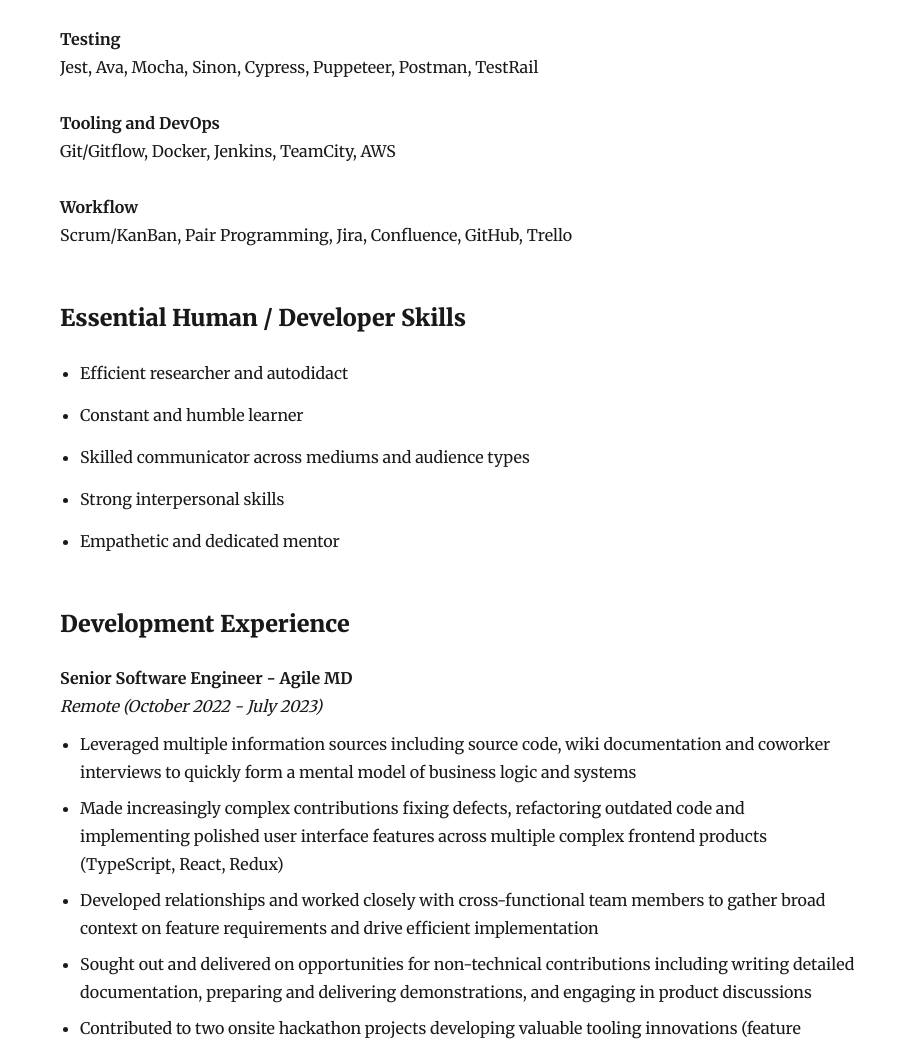
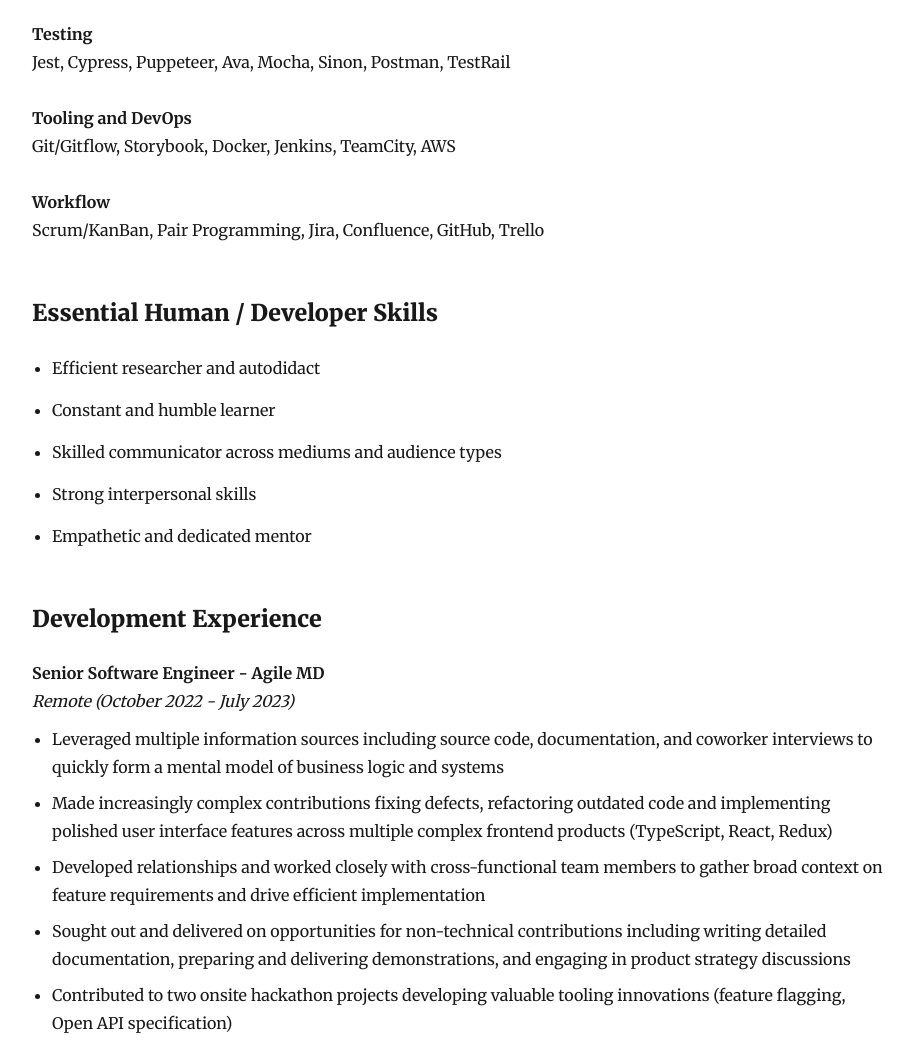
Before and after one commit to cdanielsen/blog, a Gatsby site: page /resume in a window 1280 px wide. Shown: the part 312-1352 px from the top of the page, without its empty margins (181-1084 px from the left). Built offline with nearby package versions, Linux system fonts and the light colour scheme; Gatsby itself is replaced by a stand-in of ours; some packages are replaced by stand-ins of ours; a small style sheet from the web is missing.

Commit message:
fix: resume tweaks/corrections

```diff
--- a/resumeContent.js
+++ b/resumeContent.js
@@ -67,18 +67,25 @@
       label: "Testing",
       content: [
         "Jest",
+        "Cypress",
+        "Puppeteer",
         "Ava",
         "Mocha",
         "Sinon",
-        "Cypress",
-        "Puppeteer",
         "Postman",
         "TestRail",
       ],
     },
     {
       label: "Tooling and DevOps",
-      content: ["Git/Gitflow", "Docker", "Jenkins", "TeamCity", "AWS"],
+      content: [
+        "Git/Gitflow",
+        "Storybook",
+        "Docker",
+        "Jenkins",
+        "TeamCity",
+        "AWS",
+      ],
     },
     {
       label: "Workflow",
@@ -100,10 +107,10 @@
       startDate: "October 2022",
       endDate: "July 2023",
       highlights: [
-        "Leveraged multiple information sources including source code, wiki documentation and coworker interviews to quickly form a mental model of business logic and systems",
+        "Leveraged multiple information sources including source code, documentation, and coworker interviews to quickly form a mental model of business logic and systems",
         "Made increasingly complex contributions fixing defects, refactoring outdated code and implementing polished user interface features across multiple complex frontend products (TypeScript, React, Redux)",
         "Developed relationships and worked closely with cross-functional team members to gather broad context on feature requirements and drive efficient implementation",
-        "Sought out and delivered on opportunities for non-technical contributions including writing detailed documentation, preparing and delivering demonstrations, and engaging in product discussions",
+        "Sought out and delivered on opportunities for non-technical contributions including writing detailed documentation, preparing and delivering demonstrations, and engaging in product strategy discussions",
         "Contributed to two onsite hackathon projects developing valuable tooling innovations (feature flagging, Open API specification)",
       ],
     },
@@ -114,7 +121,7 @@
       startDate: "October 2021",
       endDate: "October 2022",
       highlights: [
-        "Led frontend development efforts on a team developing rich features to help New Relic users understand their data consumption, retention and limits",
+        "Led frontend development efforts on a team developing rich UI features (TypeScript, React) to help New Relic users understand their data consumption, retention and limits",
         "Communicated frequently with product owner, engineering manager, designer and other key organizational stakeholders to draft early stage features, create high level design documents and engineering-ready tickets",
         "Coordinated engineering task distribution among team members, conducted frequent checkins to assess progress or blockers, and provided detailed code reviews and mentoring to drive features to release",
         "Participated in a regular on-call pager rotation to triage and mitigate production system incidents",
@@ -129,11 +136,10 @@
       startDate: "October 2020",
       endDate: "October 2021",
       highlights: [
-        "Collaborated within a small team of full stack engineers to deliver polished user interfaces (TypeScript, React) to help users understand their New Relic data consumption, retention and limits",
         "Led development of several large features by delivering incremental value during development via vertical slices of work, communicating regularly with key stakeholders to keep expectations aligned, and distributing work efficiently",
         "Onboarded quickly to a different team for a two month assignment to help them deliver a critical UI feature for an on-time launch",
         "Championed tooling and process improvements, including improving automated test coverage and incorporating organized bug bashes into large feature development guidelines",
-        "Provided mentorship to junior engineers in the form of code reviews and pair programming",
+        "Provided mentorship to junior engineers via code reviews and pair programming",
         "Wrote internal technical documentation around features, team processes and tech debt reduction to inform stakeholders and broaden impact of work beyond team",
       ],
     },
@@ -142,9 +148,9 @@
       location: "Remote",
       title: "Software Developer III",
       startDate: "June 2018",
-      endDate: "Present",
+      endDate: "October 2020",
       highlights: [
-        "Currently implementing UI features and bug fixes for a media analysis application (Vue, Vuex)",
+        "Implemented UI features and bug fixes for a media analysis application (Vue, Vuex)",
         "Led development of multiple robustly tested microservices (Node, Express, Jest), implementing best practices in areas including validation, caching, authentication, and REST API design",
         "Championed continuous reflection and improvement of QA process across two teams, from implementing first-class automated tests to introducing black-box / exploratory testing into development cycle",
         "Led overhaul of an application's local development setup (Docker, Docker-Compose, Nginx) to create an easily reproducible and more production-like system",
@@ -172,7 +178,7 @@
       startDate: "December 2014",
       endDate: "May 2016",
       highlights: [
-        "Collaborated with senior SDET to build an end-to-end automated UI testing repository (Protractor) for customer and internal-facing applications",
+        "Collaborated with senior SET to build an end-to-end automated UI testing repository (Protractor) for customer and internal-facing applications",
         "Designed API testing framework using npm libraries (Ava, Request-Promise, Yeoman) and custom JavaScript to dramatically improve API layer test coverage",
         "Daily experience with an agile sprint development cycle and associated processes/tools",
         "Conducted increasingly complex exploratory test sessions for bug and feature stories as a QA member of an 8-person cross functional product team",
@@ -214,4 +220,9 @@
     "Highly Amateur Carpentry",
     "High Risk Juggling",
   ],
+  contactInformation: [
+    "+1 503 867 2387",
+    "ckdanielsen@gmail.com",
+    "hotmess.codes",
+  ],
 }
--- a/src/components/layout/index.js
+++ b/src/components/layout/index.js
@@ -17,7 +17,7 @@
             style={{
               marginLeft: `auto`,
               marginRight: `auto`,
-              maxWidth: rhythm(30),
+              maxWidth: rhythm(35),
               padding: `${rhythm(1.5)} ${rhythm(3 / 4)}`,
               display: `flex`,
               flexDirection: `row`,
@@ -53,7 +53,7 @@
         style={{
           marginLeft: `auto`,
           marginRight: `auto`,
-          maxWidth: rhythm(30),
+          maxWidth: rhythm(32),
           padding: `${rhythm(1.5)} ${rhythm(3 / 4)}`,
         }}
       >
--- a/src/pages/resume/index.js
+++ b/src/pages/resume/index.js
@@ -12,12 +12,16 @@
   education,
   communityContributions,
   personalInterests,
+  contactInformation,
 } = credentials
+
+// Can use this for shorter resume, rather than CV
+const MAX_NUMBER_RECENT_EXPERIENCE = 4
 
 export default function ResumePage({ location }) {
   return (
     <Layout location={location} includeHeader={false}>
-      <h1 style={{ marginTop: 15, marginBottom: 15 }}>Christian Danielsen</h1>
+      <h1 style={{ marginTop: 10, marginBottom: 15 }}>Christian Danielsen</h1>
       <p>{tagLine}</p>
       {/*
         TECHNICAL SKILLS
@@ -43,7 +47,8 @@
         DEV EXPERIENCE
       */}
       <h3>Development Experience</h3>
-      {webdevExperience.map((role, idx) => (
+      {webdevExperience
+        .map((role, idx) => (
           <div key={idx}>
             <strong>
               {role.title} - {role.company}
@@ -62,21 +67,24 @@
               })}
             </ul>
           </div>
-      ))}
+        ))
+        .slice(0, MAX_NUMBER_RECENT_EXPERIENCE)}
       {/*
         EDUCATION & TRAINING
       */}
       <h3 className="resume__education-training__header">
         Education & Training
       </h3>
-      {[...education.sort(({ date1 }, { date2 }) => date1 - date2)].map(
-        ({ date, duration, institution, location, title }, idx) => (
+      {[
+        ...education.sort(
+          ({ date: nextDate }, { date: currentDate }) => currentDate - nextDate
+        ),
+      ].map(({ date, duration, institution, location, title }, idx) => (
         <p key={idx + title} className="resume__education-training__item">
           {date} - {title}
           {duration ? ` (${duration})` : ""}, {institution}, {location}
         </p>
-        )
-      )}
+      ))}
       {/*
         COMMUNITY CONTRIBUTIONS
       */}
@@ -99,6 +107,11 @@
       */}
       <h3 className="resume__personal__header">Personal Interests</h3>
       <p className="resume__personal__item">{personalInterests.join(" | ")}</p>
+      {/*
+        CONTACT
+      */}
+      <h3 className="resume__personal__header">Contact</h3>
+      <p className="resume__personal__item">{contactInformation.join(" | ")}</p>
     </Layout>
   )
 }
```
Lines whose indentation alone changed are shown as unchanged.
